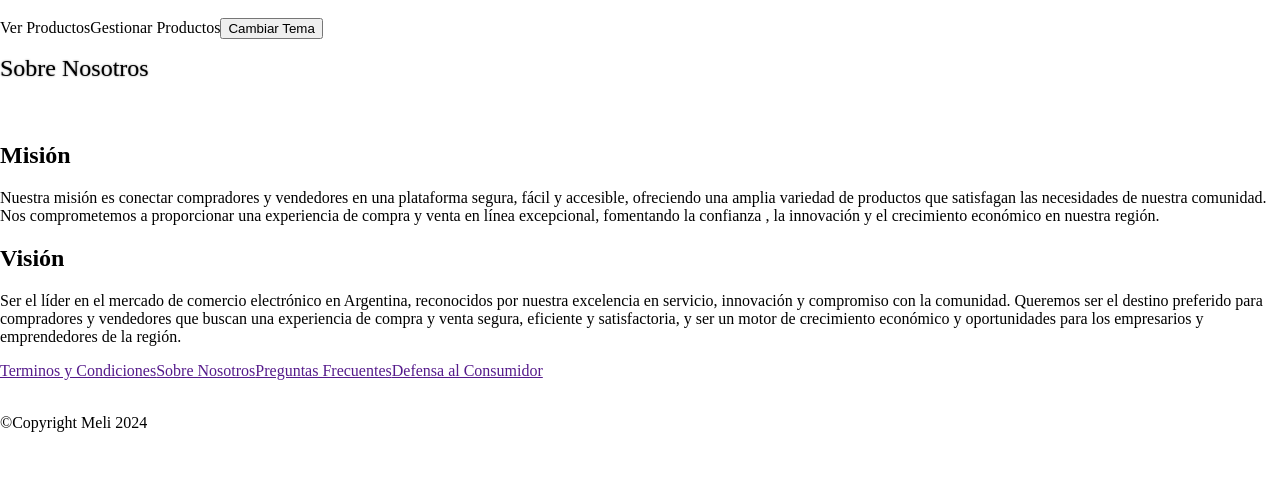
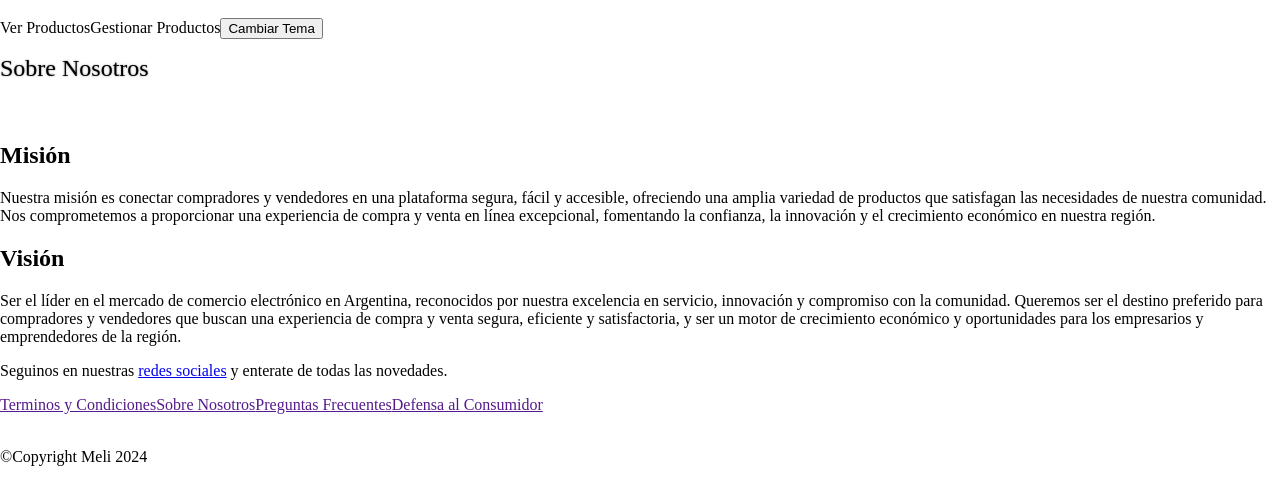
Before and after one commit to juuulii/Mercado-Liebre, a React (Vite) app in the folder MercadoLiebre/: page /about in a window 1280 px wide. Shown: the top 504 px of the page. Built offline with nearby package versions, Linux system fonts and the light colour scheme.

Commit message:
mision/vision

```diff
--- a/MercadoLiebre/src/pages/about.jsx
+++ b/MercadoLiebre/src/pages/about.jsx
@@ -17,13 +17,17 @@ const About = () => {
             <DashboardHeader />
             <div className={themeState === "dark" ? "about-dark" : "about-light"}>
                 <h1>Sobre Nosotros</h1>
+                <div className="about-content">
+                    <div>
                         <h2>Misión</h2>
                         <p>
                             Nuestra misión es conectar compradores y vendedores en una plataforma segura, fácil y accesible,
                             ofreciendo una amplia variedad de productos que satisfagan las necesidades de nuestra comunidad.
-                Nos comprometemos a proporcionar una experiencia de compra y venta en línea excepcional, fomentando la confianza ,
+                            Nos comprometemos a proporcionar una experiencia de compra y venta en línea excepcional, fomentando la confianza,
                             la innovación y el crecimiento económico en nuestra región.
                         </p>
+                    </div>
+                    <div>
                         <h2>Visión</h2>
                         <p>
                             Ser el líder en el mercado de comercio electrónico en Argentina, reconocidos por nuestra excelencia en servicio,
@@ -32,6 +36,11 @@ const About = () => {
                             ser un motor de crecimiento económico y oportunidades para los empresarios y emprendedores de la región.
                         </p>
                     </div>
+                </div>
+                <p className="follow-us">
+                    Seguinos en nuestras <a href="#">redes sociales</a> y enterate de todas las novedades.
+                </p>
+            </div>
             <Footer />
         </>
     );
```
Lines whose indentation alone changed are shown as unchanged.
